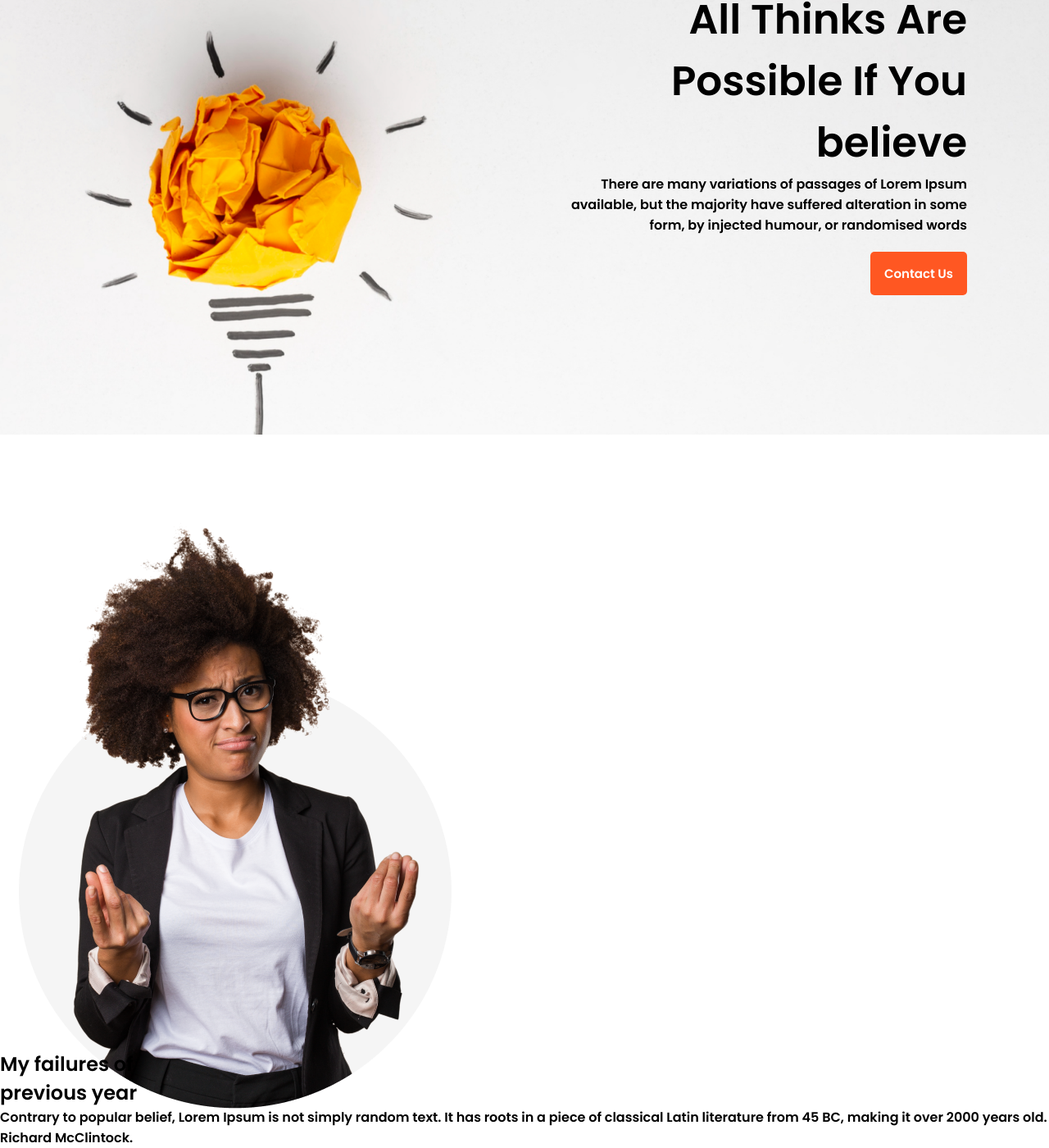
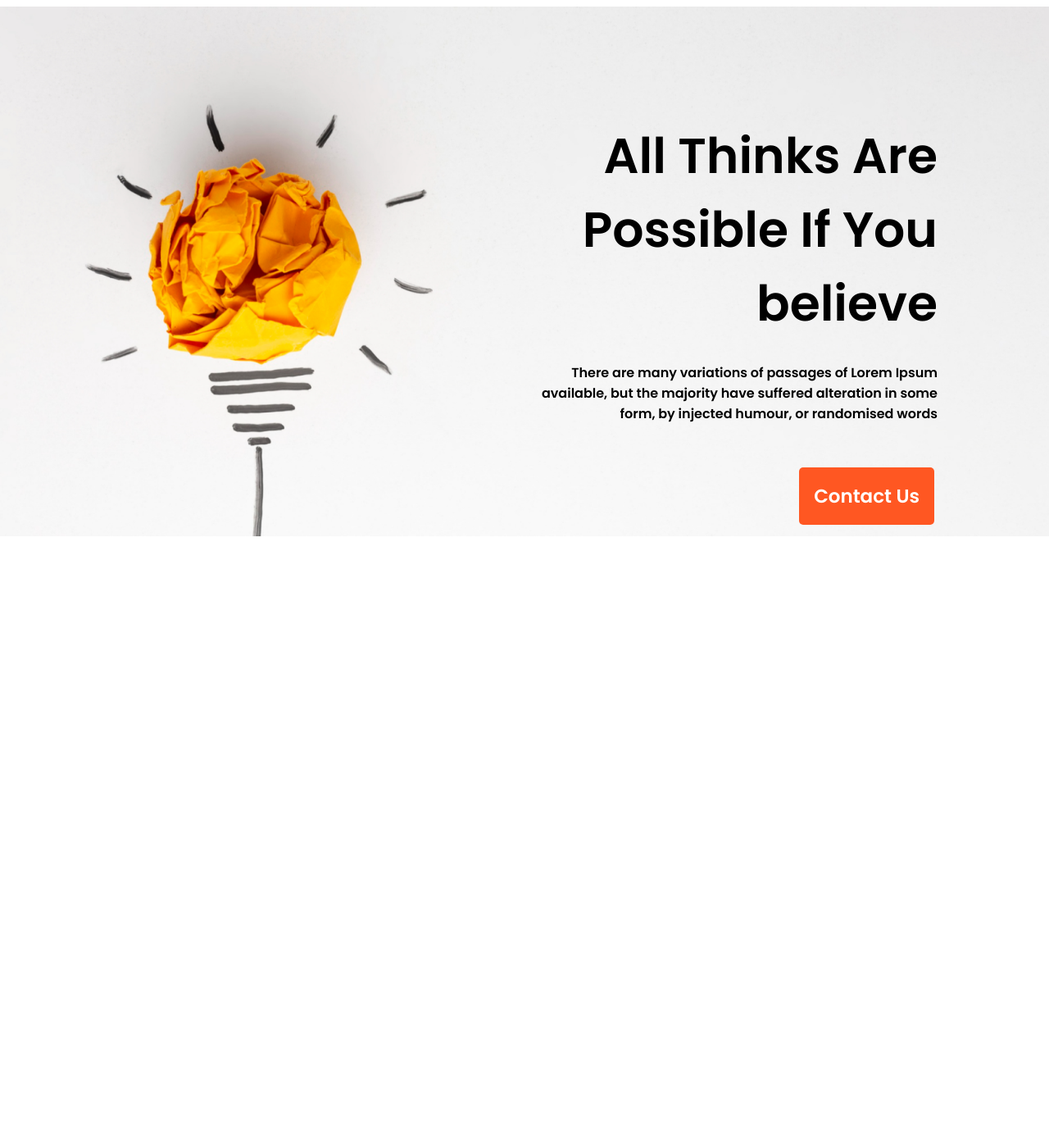
Before and after one commit to asif384/first-assignment, a plain HTML site: page index.html in a window 1280 px wide. Shown: the part 48-1448 px from the top of the page at 82% size. After the commit the page ends 800 px from the top, so only its background shows below. Drawn offline with Linux system fonts and the light colour scheme.

Commit message:
section-header-updated

```diff
--- a/index.html
+++ b/index.html
@@ -9,33 +9,22 @@
     <link rel="preconnect" href="https://fonts.googleapis.com"><link rel="preconnect" href="https://fonts.gstatic.com" crossorigin><link href="https://fonts.googleapis.com/css2?family=Poppins:wght@600&display=swap" rel="stylesheet">
 </head>
 <body>
-        <section id="home">
-        <div>
-            <div id="">
-                <h1 class="h-primary" id="home-title">All Thinks Are <br>
+    <section id="header-container">
+
+                <div id="header-body">
+
+                  <h1 class="h-primary" id="header-title">All Thinks Are <br>
                     Possible If You <br>
                     believe</h1>
-                <p class="h-primary">There are many variations of passages of Lorem Ipsum <br>
+                  <p class="h-primary" id="p-primary">There are many variations of passages of Lorem Ipsum <br>
                     available, but the majority have suffered alteration in some <br>
                     form, by injected humour, or randomised words</p>
-                    <div id="button"><Button class="btn">Contact Us</Button></div>
+                </div>
 
-            </div>
-         </div>
-        </section>
+          <div id="button"><Button class="btn">Contact Us</Button>
+          </div>
 
-        <section id="failure-container">
-            <div>
-                <div>
-                    <h2 id="failure-title">  My failures of <br>
-                        previous year</h2>
-                        <p id="failure-subtitle">Contrary to popular belief, Lorem Ipsum is not
-                            simply random text. It has roots in a piece of
-                            classical Latin literature from 45 BC, making it over
-                            2000 years old. Richard McClintock.</p>
-                </div>
-            </div>
-        </section>
+    </section>
 
 
 </body>
--- a/styles/style.css
+++ b/styles/style.css
@@ -6,17 +6,24 @@
 }
 
 
-#home{
+#header-container{
     background-image:url('../images/banner/banner1.png');
     background-repeat: no-repeat;
     background-position:center;
     background-size:100%;
-    padding-bottom: 170px;
+    padding-bottom: 362px;
+    height: 100px;
+    height:397px ;
+
+}
+#header-body{
+    margin: 0px;
+    padding:158px 36px;
 
 }
 
-#home-title{
-    font-size:50px;
+#header-title{
+    font-size:60px;
     font-family: 'Poppins', sans-serif;
     padding-top: 35px;
 }
@@ -25,37 +32,22 @@
     text-align: right;
     margin-right: 100px;
 }
+#p-primary{
+    text-align: right;
+    padding-top: 27px;
+}
 
 .btn {
-    padding: 15px 17px;
+    padding: 18px 18px;
     border: none;
     background-color: #ff5722;
     color: white;
-    /* margin-left: 937px; */
     margin-top: 20px;
-    font-size: 15px;
+    font-size: 23px;
     border-radius: 5px;
 
 }
 #button{
-    margin-right: 100px;
-    text-align: right;
+    margin:-125px 140px;
+    text-align:right;
 }
-
-#failure-container{
-    background-image:url('../images/person.png');
-    background-repeat: no-repeat;
-    background-position:center left;
-    /* background-size:100%; */
-    margin-top:50px;
-    padding-top: 700px;
-}
-
-#failure-title{
-
-
-}
-
-#failure-subtitle{
-
-}
```
